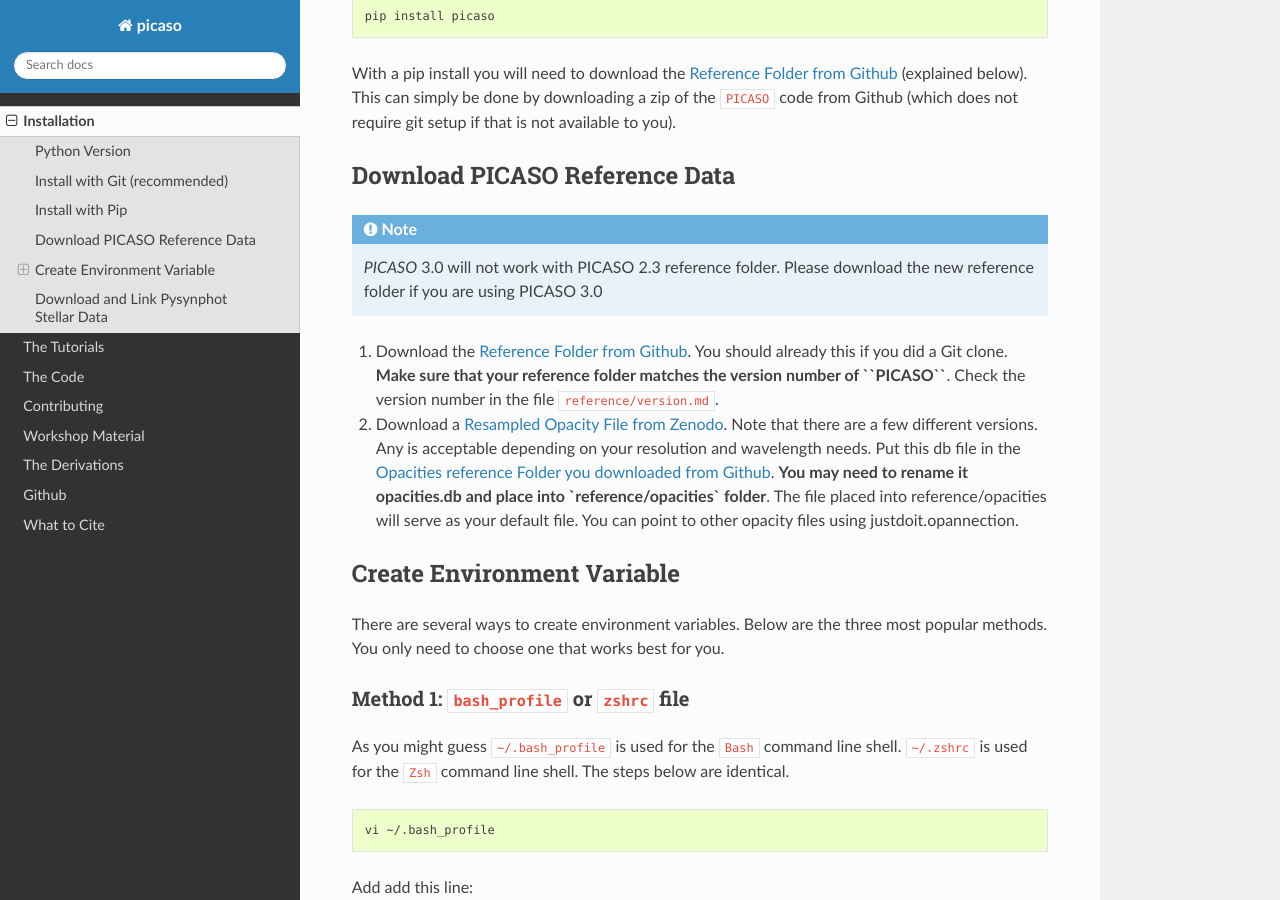
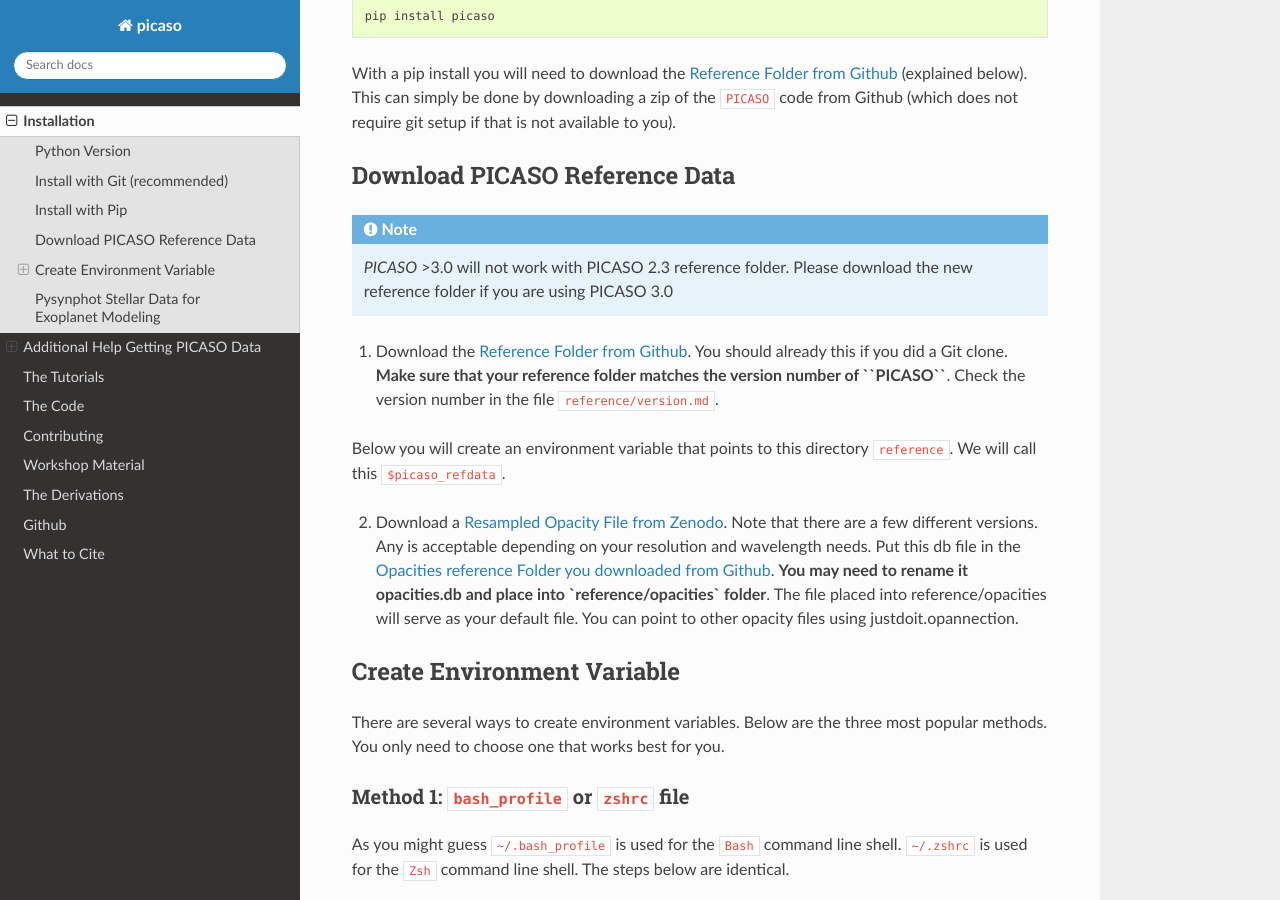
Before and after one commit to natashabatalha/picaso, a Sphinx documentation site: the page built from docs/installation.rst, in a window 1280 px wide and 900 px high, scrolled down 529 px. Built offline with Sphinx 7.4.7 and the Read the Docs theme 3.1.0, drawn with Linux system fonts in a browser that asks for light colours; pages that are not in the unit, such as notebooks, are missing from menus; the version number is read from the project's files by our own code; some of the changed text lies outside the part shown.

Commit message:
install help

```diff
--- a/docs/installation.rst
+++ b/docs/installation.rst
@@ -31,9 +31,11 @@
 ------------------------------
 
 .. note::
-	`PICASO` 3.0 will not work with PICASO 2.3 reference folder. Please download the new reference folder if you are using PICASO 3.0
+	`PICASO` >3.0 will not work with PICASO 2.3 reference folder. Please download the new reference folder if you are using PICASO 3.0
 
 1) Download the `Reference Folder from Github <https://github.com/natashabatalha/picaso/tree/master/reference>`_. You should already this if you did a Git clone. **Make sure that your reference folder matches the version number of ``PICASO``**. Check the version number in the file ``reference/version.md``.
+
+Below you will create an environment variable that points to this directory ``reference``. We will call this ``$picaso_refdata``.
 
 2) Download a `Resampled Opacity File from Zenodo <https://doi.org/10.5281/zenodo.3759675>`_. Note that there are a few different versions. Any is acceptable depending on your resolution and wavelength needs. Put this db file in the `Opacities reference Folder you downloaded from Github <https://github.com/natashabatalha/picaso/tree/master/reference>`_. **You may need to rename it opacities.db and place into `reference/opacities` folder**. The file placed into reference/opacities will serve as your default file. You can point to other opacity files using justdoit.opannection.
 
@@ -85,6 +87,7 @@
 
 	import os
 	os.environ['picaso_refdata'] = 'your_path' #THIS MUST GO BEFORE YOUR IMPORT STATEMENT
+	#if you are using stellar grid models
 	os.environ['PYSYN_CDBS'] = 'your_path' #this is for the stellar data discussed below.
 	import picaso.justdoit as jdi
 
@@ -137,14 +140,14 @@
 	/Users/nbatalh1/.conda/envs/picaso/etc/conda/activate.d
 
 
-Download and Link Pysynphot Stellar Data
-----------------------------------------
+Pysynphot Stellar Data for Exoplanet Modeling
+---------------------------------------------
 
 In order to get stellar spectra you will have to download the stellar spectra here from PySynphot:
 
 1) PICASO uses the `Pysynphot package <https://pysynphot.readthedocs.io/en/latest/appendixa.html>`_ which has several download options for stellar spectra. The Defulat for ``PICASO`` is Castelli-Kurucz Atlas: `ck04models <https://archive.stsci.edu/hlsps/reference-atlases/cdbs/grid/ck04models/>`_.
 
-You can download them by doing this:
+If you have `wget` you can download them by doing this or just downloading the link below.
 
 .. code-block:: bash
 
@@ -153,7 +156,7 @@
 When you untar this you should get a directory structure that looks like this ``<path>/grp/redcat/trds/grid/ck04models``. Some other people have reported a directory structure that looks like this ``<path>/grp/hst/cdbs/grid/ck04models``. **The full directory structure does not matter**. Only the last portion ``grid/ck04models``. You will need to create an enviornment variable that points to where ``grid/`` is located. See below.
 
 
-2) Create environment variable via bash
+Follow the same environment variable above instructions to create an environment variable. For example:
 
 .. code-block:: bash
 
@@ -184,3 +187,12 @@
 .. note::
 
 	1. STScI serves these files in a few different places, with a few different file structures. **PySynphot only cares that the environment variable points to a path with a folder called `grid`. So do not worry if `grp/hst/cdbs` appears different.**
+
+
+Additional Help Getting PICASO Data
+===================================
+
+.. toctree::
+   :maxdepth: 2
+
+   Additional Data Help </notebooks/0_GetDataFunctions.ipynb>
```
Also changed, not shown: docs/notebooks/0_GetDataFunctions.ipynb.
